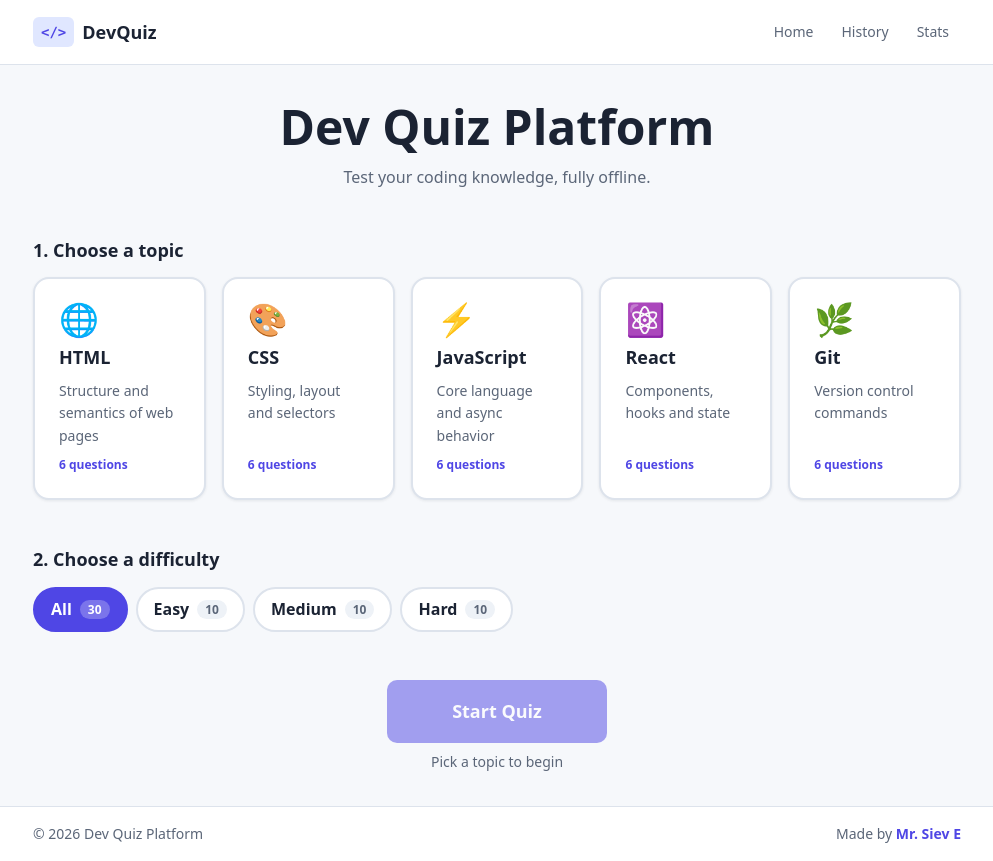
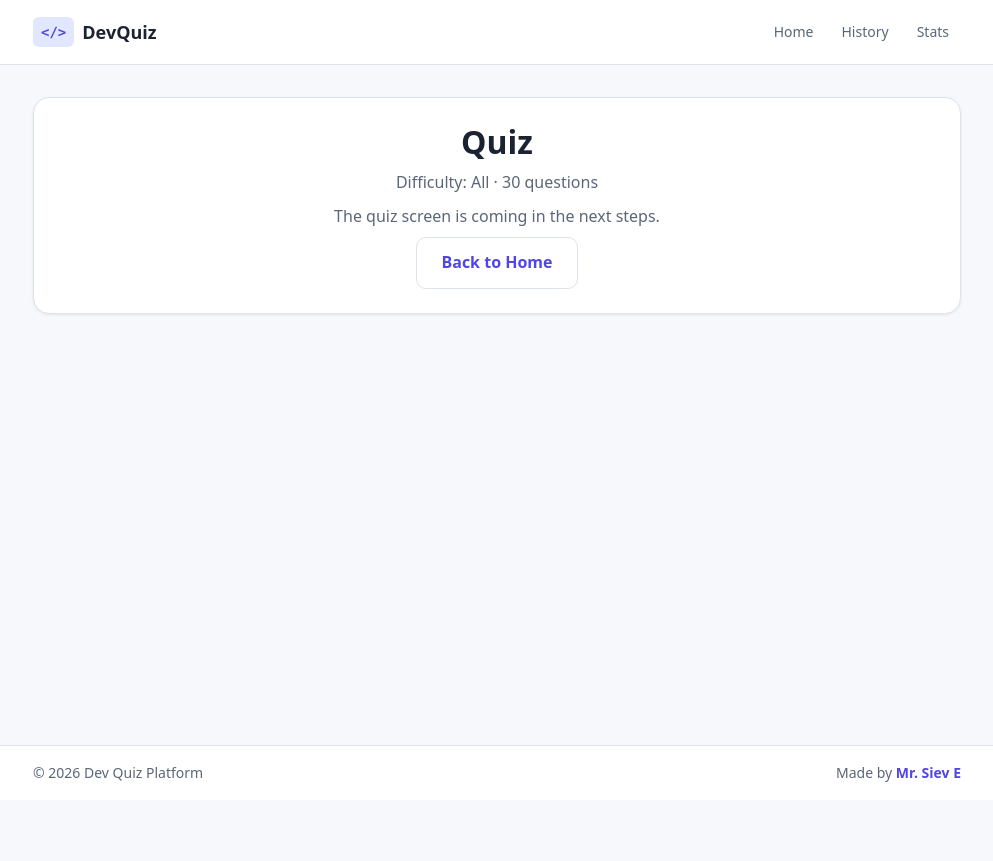
Before and after one commit to sieve-dev-sudo/dev-quiz-platform, a React (Vite) app: page /quiz in a window 1280 px wide. Shown: the whole page, without its empty margins (143-1136 px from the left). After the commit the page ends 800 px from the top, so only its background shows below. Built offline with nearby package versions, Linux system fonts and the light colour scheme.

Commit message:
feat: add quiz route

```diff
--- a/src/App.jsx
+++ b/src/App.jsx
@@ -1,6 +1,7 @@
 import { Routes, Route } from 'react-router-dom'
 import Layout from './components/Layout'
 import Home from './pages/Home'
+import Quiz from './pages/Quiz'
 import History from './pages/History'
 import Stats from './pages/Stats'
 
@@ -9,6 +10,7 @@ function App() {
     <Routes>
       <Route element={<Layout />}>
         <Route path="/" element={<Home />} />
+        <Route path="/quiz" element={<Quiz />} />
         <Route path="/history" element={<History />} />
         <Route path="/stats" element={<Stats />} />
         <Route path="*" element={<Home />} />
```
